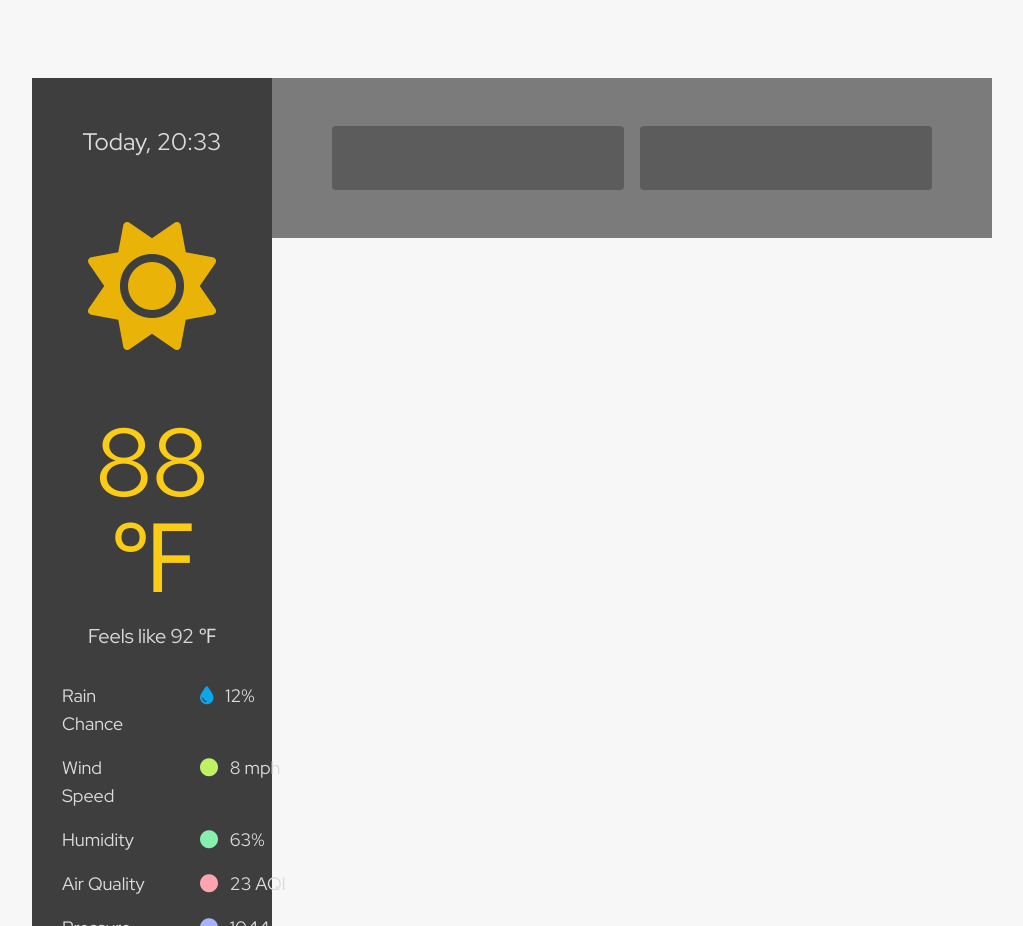
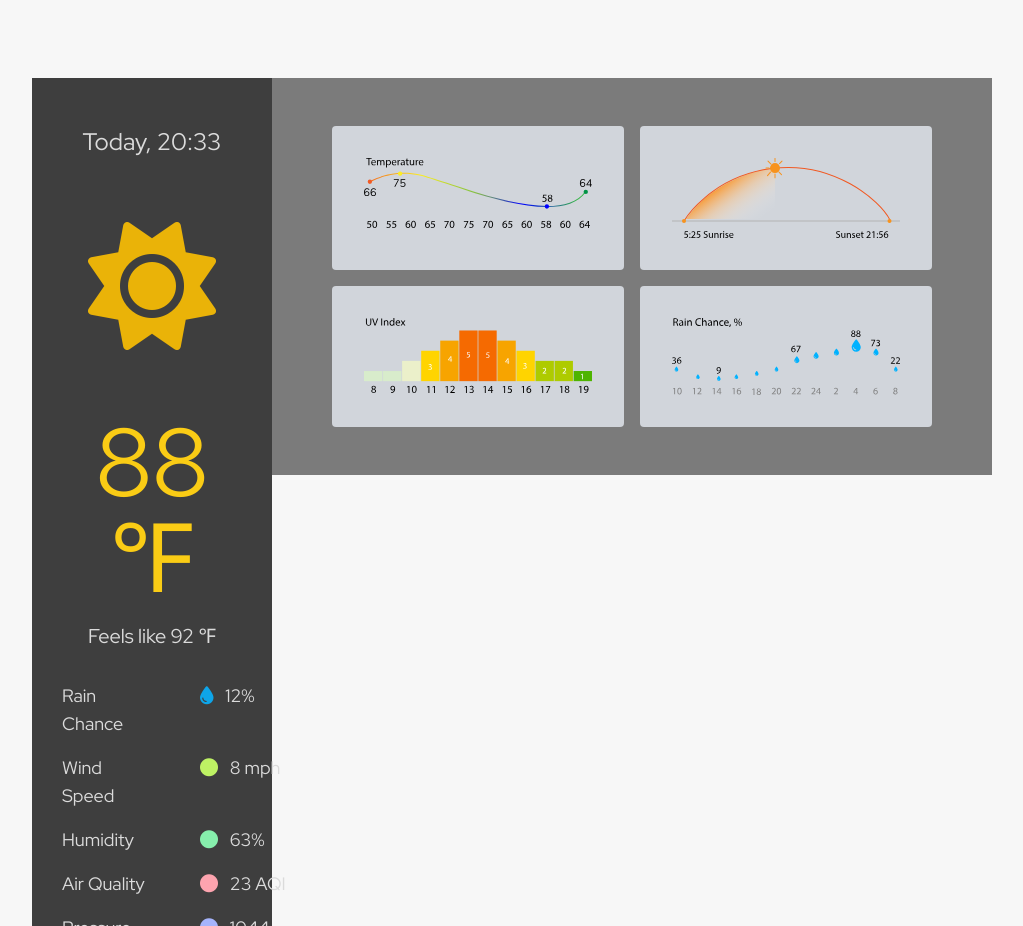
Before and after one commit to xxxcodeingxxx/molecular-mass, an Astro site: page / in a window 1280 px wide. Shown: the part 1080-2006 px from the top of the page, without its empty margins (128-1151 px from the left). Built offline with nearby package versions, Linux system fonts and the light colour scheme; Astro itself is replaced by a stand-in of ours.

Commit message:
Update weather charts in index page

```diff
--- a/src/pages/index.astro
+++ b/src/pages/index.astro
@@ -268,12 +268,40 @@ import Rhombus from '../components/Rhombus.astro'
                         <div class="w-10/12 h-auto mx-auto">
                             <div class="w-full h-auto grid grid-cols-2 gap-4">
                                 <div
-                                    class="w-full h-auto bg-black/25 rounded py-8"
+                                    class="w-full h-auto bg-gray-300 rounded p-8"
                                 >
+                                    <img
+                                        class="w-full h-auto"
+                                        src="/images/weatherUI/chart.svg"
+                                        alt="Weather Chart"
+                                    />
                                 </div>
                                 <div
-                                    class="w-full h-auto bg-black/25 rounded py-8"
+                                    class="w-full h-auto bg-gray-300 rounded p-8"
                                 >
+                                    <img
+                                        src="/images/weatherUI/chart-2.svg"
+                                        alt="Sunrise/Sunset Chart"
+                                        class="w-full h-auto"
+                                    />
+                                </div>
+                                <div
+                                    class="w-full h-auto bg-gray-300 rounded p-8"
+                                >
+                                    <img
+                                        class="w-full h-auto"
+                                        src="/images/weatherUI/chart-3.svg"
+                                        alt="UV Index Chart"
+                                    />
+                                </div>
+                                <div
+                                    class="w-full h-auto bg-gray-300 rounded p-8"
+                                >
+                                    <img
+                                        src="/images/weatherUI/chart-4.svg"
+                                        alt="Chance of rainfall chart."
+                                        class="w-full h-auto"
+                                    />
                                 </div>
                             </div>
                         </div>
```
Also changed, not shown: public/images/weatherUI/chart-2.svg (added), public/images/weatherUI/chart-3.svg (added), public/images/weatherUI/chart-4.svg (added), public/images/weatherUI/chart.svg (added).
